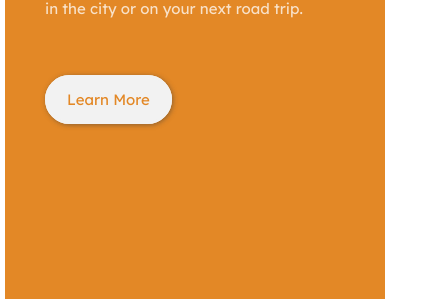
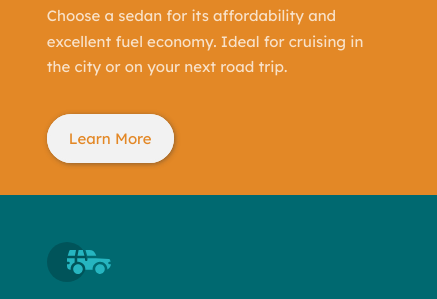
Before and after one commit to duquerson/column_preview_card_component, a plain HTML site: page index.html in a window 390 px wide. Shown: the part 182-481 px from the top of the page, 437 px wide, since content can reach past the window. Drawn offline with Linux system fonts and the light colour scheme.

Commit message:
modificaciones finales responsive

```diff
--- a/assets/general.scss
+++ b/assets/general.scss
@@ -21,13 +21,13 @@
 html {
     /*ajuste para uso del rem 1 rem = 10px para tamaño de fuente*/
     font-size: 62.5%;
+    box-sizing: border-box;
+    margin: 0;
+    padding: 0;
 }
 
 body {
     /*ajuste tamaño de fuente y box model*/
-    box-sizing: border-box;
     font-size: 1.5rem;
-    margin: 0;
-    padding: 0;
-    background-color: var(Very_light_gray_background_headings_buttons);
+    background-color: var(--Very_light_gray_background_headings_buttons);
 }
--- a/css/desktop.scss
+++ b/css/desktop.scss
@@ -1,10 +1,17 @@
-.container {
-    grid-template-columns: repeat(3, 1fr);
-    height: 100vh;
-    .section_card:nth-child(1) {
-        border-radius: 1rem 1rem 0 0;
-    }
-    .section_card:nth-child(3) {
-        border-radius: 0 0 1rem 1rem;
+.container2 {
+    display: flex;
+    min-height: 5vh;
+    width: 64.5%;
+    .section_card {
+        padding: 5rem;
+        &:first-child {
+            border-radius: 0.5rem 0 0 0.5rem;
+        }
+        &:last-child {
+            border-radius: 0 0.5rem 0.5rem 0;
+        }
+        p {
+            margin-bottom: 10.4rem;
+        }
     }
 }
--- a/css/style.scss
+++ b/css/style.scss
@@ -1,36 +1,18 @@
 @use '../assets/general.scss';
-    /*section principal card*/
-
-    .centrar {
-        /*ajuste centrado y pocicionamiento*/
-        width: 90vw;
-        height: 90vh;
-        margin: 0 auto;
+.container {
     display: flex;
     flex-direction: column;
+    align-items: center;
     justify-content: center;
-        align-items: center;
-        .container {
-            /*tamaño of card*/
-            display: grid;
-            grid-template-columns: repeat(1, 1fr);
-            height: 90vh;
-            /*contenido individual of card*/
+    padding-top: 5%;
     .section_card {
-                height: 50rem;
-                width: 30rem;
-                padding: 4rem;
+        width: 88%;
+        padding: 12%;
+        &:first-child {
+            border-radius: 0.5rem 0.5rem 0 0;
         }
-            .section_card:nth-child(1) {
-                border-radius: 0.5rem 0.5rem 0 0;
-                background-color: var(--Bright_orange);
-            }
-            .section_card:nth-child(2) {
-                background-color: var(--Dark_cyan);
-            }
-            .section_card:nth-child(3) {
+        &:last-child {
             border-radius: 0 0 0.5rem 0.5rem;
-                background-color: var(--Very_dark_cyan);
         }
         h1 {
             text-transform: uppercase;
@@ -41,7 +23,7 @@
         p {
             font-weight: 400;
             line-height: 1.7;
-                margin-bottom: 7rem;
+            margin-bottom: 5rem;
             font-family: var(--font_paragraphs);
             color: var(--Transparent_white_paragraphs);
         }
@@ -57,6 +39,16 @@
             font-family: var(--font_paragraphs);
             background-color: var(--Very_light_gray_background_headings_buttons);
         }
+    }
+    .section_card:nth-child(1) {
+        background-color: var(--Bright_orange);
+    }
+    .section_card:nth-child(2) {
+        background-color: var(--Dark_cyan);
+    }
+    .section_card:nth-child(3) {
+        background-color: var(--Very_dark_cyan);
+    }
     .section_card:nth-child(1)>a {
         color: var(--Bright_orange);
     }
@@ -68,10 +60,9 @@
     }
     .section_card>a:hover {
         background: none;
+        transition: all 0.2s ease-in-out;
         color: var(--Very_light_gray_background_headings_buttons);
     }
-        }
-        /*section de autor y diseño*/
     .attribution {
         text-align: center;
         font-family: var(--font_paragraphs);
--- a/index.html
+++ b/index.html
@@ -7,14 +7,15 @@
     <link rel="shortcut icon" href="./images/favicon-32x32.png" type="image/x-icon">
     <link rel="stylesheet" href="./css/normalize.css">
     <link rel="stylesheet" href="./css/style.css">
-    <title>Frontend Mentor | Column Card Componet</title>
+    <link rel="stylesheet" media="(min-width: 1024px)" href="./css/desktop.css">
+    <title>Column Card Componet | Frontend Mentor</title>
     <link rel="preconnect" href="https://fonts.googleapis.com">
     <link rel="preconnect" href="https://fonts.gstatic.com" crossorigin>
     <link href="https://fonts.googleapis.com/css2?family=Big+Shoulders+Display:wght@700&amp;family=Lexend+Deca&amp;display=swap" rel="stylesheet">
   </head>
   <body>
-    <main class="centrar">
-      <section class="container">
+    <main class="container">
+      <section class="container2">
         <article class="section_card"><img src="./images/icon-sedans.svg" alt="img_sedans">
           <h1>SEDANS</h1>
           <p>
@@ -37,11 +38,11 @@
           </p><a class="boton_luxury" href="#" target="_blank" rel="noreferrer">Learn More</a>
         </article>
       </section>
-      <div class="attribution">
+      <section class="attribution">
         <h3>Challenge by <a href="https://www.frontendmentor.io?ref=challenge" target="_blank" rel="noreferrer">Frontend Mentor</a>.
           Coded by <a href="#">Yeferson Soto.</a>
         </h3>
-      </div>
+      </section>
     </main>
   </body>
 </html>
```
Also changed, not shown: css/desktop.css, css/style.css, 4 other files. Lines whose indentation alone changed are shown as unchanged.
